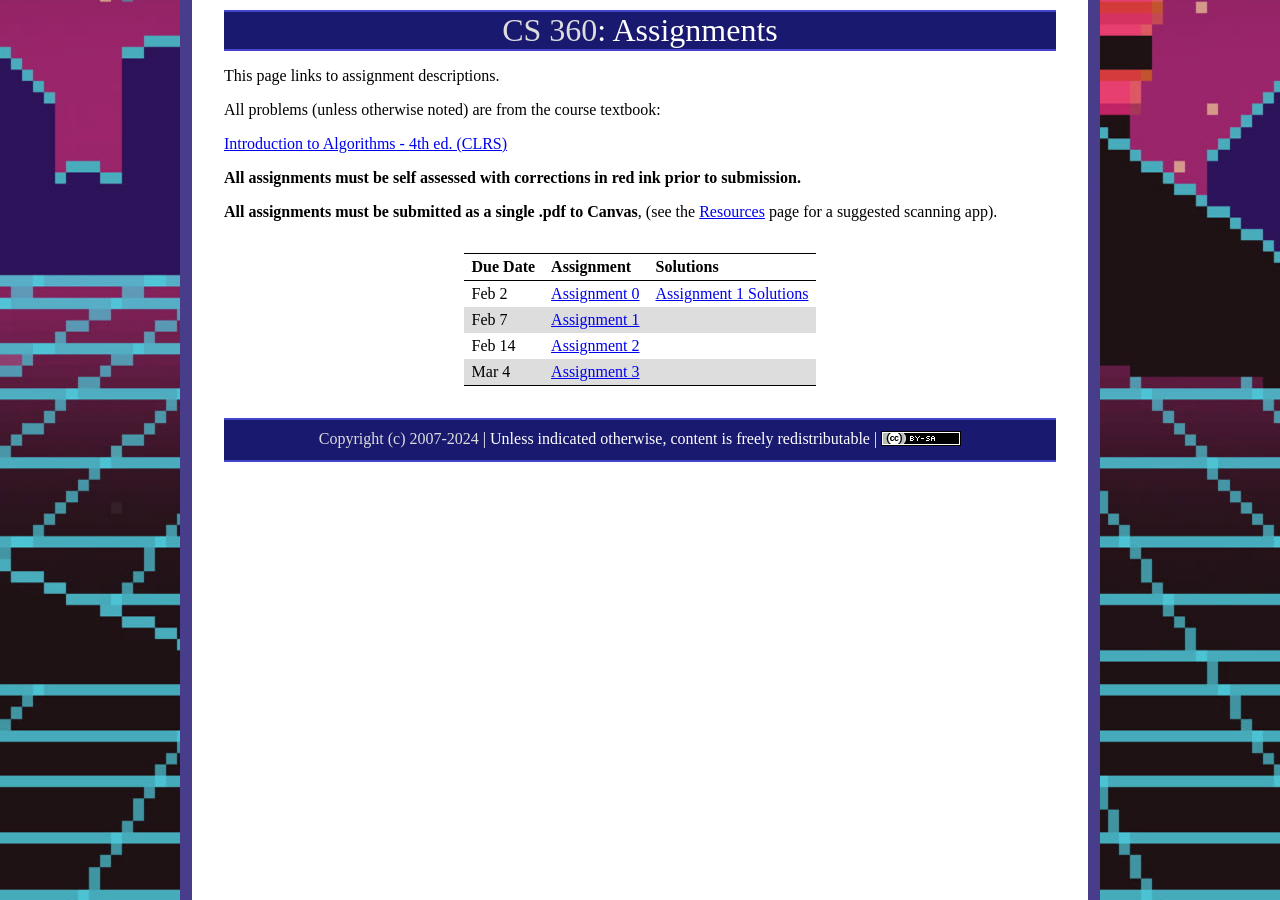
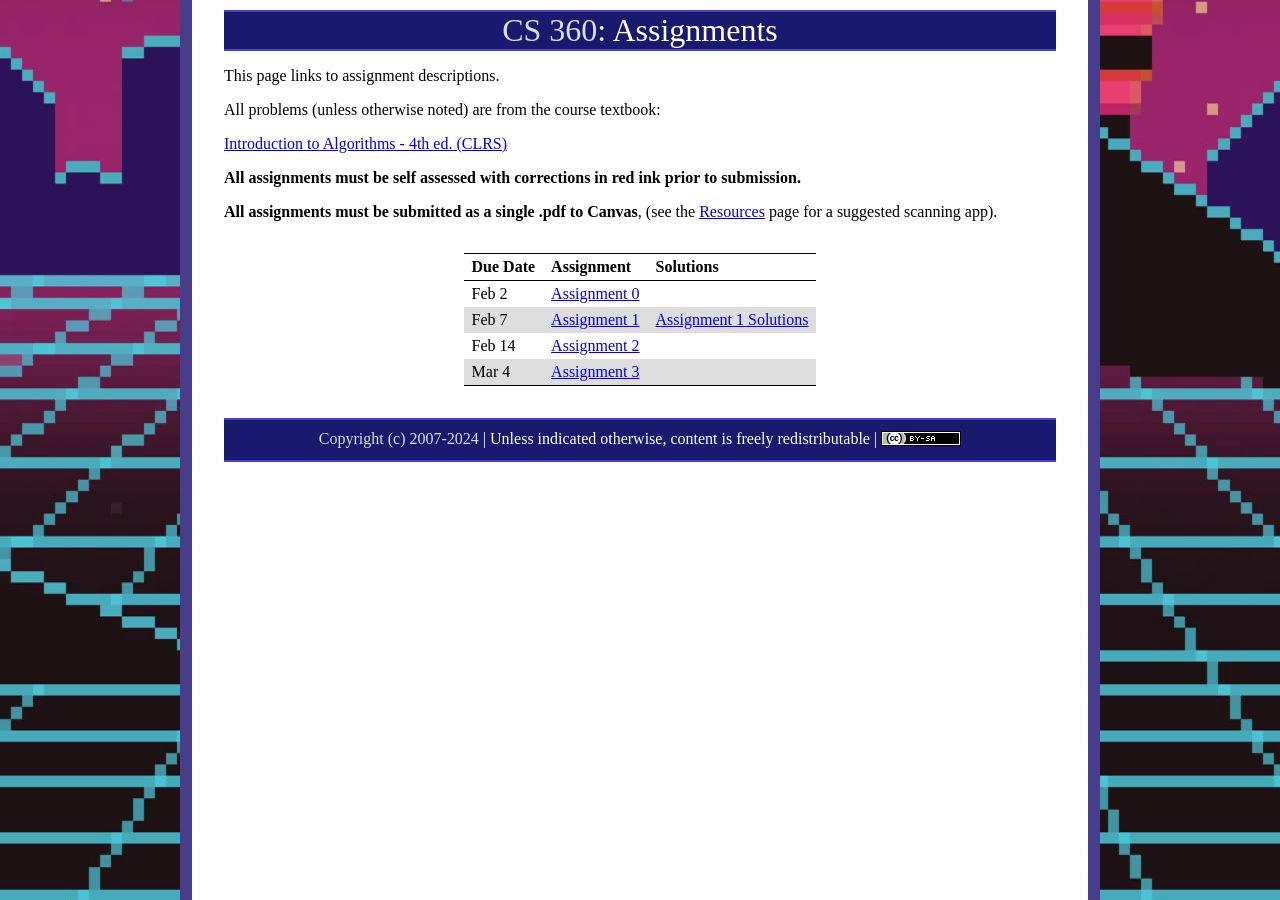
Before and after one commit to ycpcs/cs360-spring2024, a Jekyll site: the page built from assign/index.md, in a window 1280 px wide. Built offline with Jekyll 4.4.1, drawn with Linux system fonts in a browser that asks for light colours.

```diff
--- a/assign/index.md
+++ b/assign/index.md
@@ -15,8 +15,8 @@ All problems (unless otherwise noted) are from the course textbook:
 
 > Due Date |                Assignment                                | Solutions                                               |
 > -------- | -------------------------------------------------------- | ------------------------------------------------------- |
-> Feb 2    | [Assignment 0](../assign/assign00.html)                  | [Assignment 1 Solutions](../assign/sol/assign01sol.pdf) |
-> Feb 7    | [Assignment 1](../assign/assign01.html)                  |  |
+> Feb 2    | [Assignment 0](../assign/assign00.html)                  |  |
+> Feb 7    | [Assignment 1](../assign/assign01.html)                  | [Assignment 1 Solutions](../assign/sol/assign01sol.pdf) |
 > Feb 14   | [Assignment 2](../assign/assign02.html)                  |  |
 > Mar 4    | [Assignment 3](../assign/assign03.html)                   |  |
 
```
